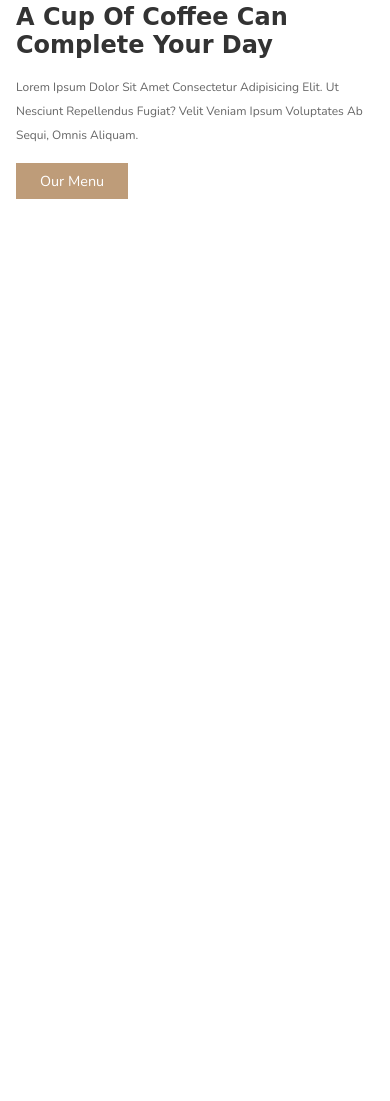
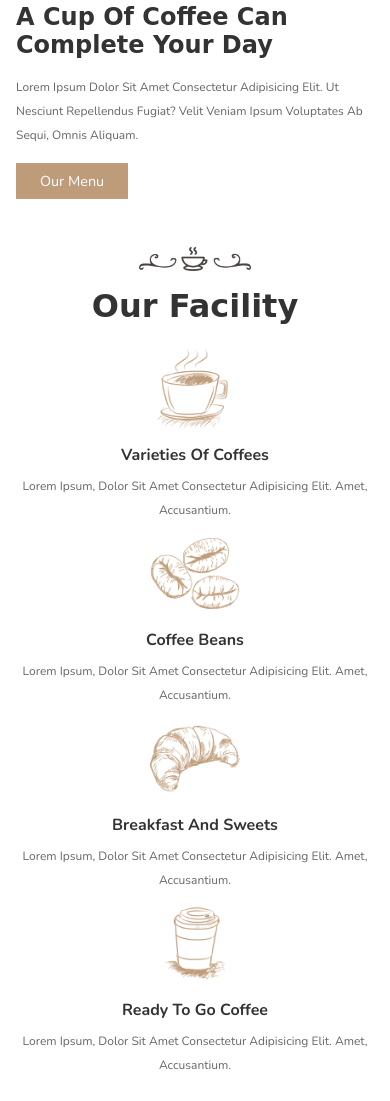
Before and after one commit to TishShaw/JS-CoffeeShop, a plain HTML site: page index.html in a window 390 px wide. Shown: the part 1037-2138 px from the top of the page. Before the commit the page ends 1260 px from the top, so only its background shows below. Drawn offline with nearby package versions, Linux system fonts and the light colour scheme; a web font is replaced by a local one.

Commit message:
Add facility section and responsive functionality

```diff
--- a/css/style.css
+++ b/css/style.css
@@ -51,7 +51,7 @@ section {
 
 .heading {
     text-align: center;
-    margin-bottom: 2rem;
+    margin-bottom: 3rem;
 }
 
 .heading img {
@@ -183,9 +183,31 @@ section {
 
 .facility .box-container {
     display: grid;
-    grid-template-columns: repeat(auto-fit, minmax(27rem));
+    grid-template-columns: repeat(auto-fit, minmax(24rem, 1fr));
+    gap: 1.5rem;
+    align-items: flex-start;
 }
 
+.facility .box-container .box {
+    text-align: center;
+}
+
+.facility .box-container .box img {
+    height: 10rem;
+    margin-bottom: .5rem;
+}
+
+.facility .box-container .box h3 {
+    font-size: 2rem;
+    color: var(--black);
+    margin: 1rem 0;
+}
+
+.facility .box-container .box p {
+    line-height: 2;
+    font-size: 1.5rem;
+    color: var(--light-color);
+}
 
 
 /*  Media queries */
@@ -245,4 +267,8 @@ section {
     html {
         font-size: 50%;
     }
+
+    .heading {
+        font-size: 3rem;
+    }
 }
--- a/index.html
+++ b/index.html
@@ -59,6 +59,36 @@
     </section>
     <!-- About section ends -->
 
+    <!-- Facility section starts -->
+    <section class="facility">
+        <div class="heading">
+            <img src="./images/heading-img.png" alt="">
+            <h3>our facility</h3>
+        </div>
+        <div class="box-container">
+            <div class="box">
+                <img src="./images/icon-1.png" alt="">
+                <h3>varieties of coffees</h3>
+                <p>Lorem ipsum, dolor sit amet consectetur adipisicing elit. Amet, accusantium.</p>
+            </div>
+            <div class="box">
+                <img src="./images/icon-2.png" alt="">
+                <h3>coffee beans</h3>
+                <p>Lorem ipsum, dolor sit amet consectetur adipisicing elit. Amet, accusantium.</p>
+            </div>
+            <div class="box">
+                <img src="./images/icon-3.png" alt="">
+                <h3>breakfast and sweets</h3>
+                <p>Lorem ipsum, dolor sit amet consectetur adipisicing elit. Amet, accusantium.</p>
+            </div>
+            <div class="box">
+                <img src="./images/icon-4.png" alt="">
+                <h3>ready to go coffee</h3>
+                <p>Lorem ipsum, dolor sit amet consectetur adipisicing elit. Amet, accusantium.</p>
+            </div>
+        </div>
+    </section>
+    <!-- Facility section ends -->
 
 
 
```
Also changed, not shown: images/heading-img.png (added), images/icon-1.png (added), images/icon-2.png (added), images/icon-3.png (added), images/icon-4.png (added).
